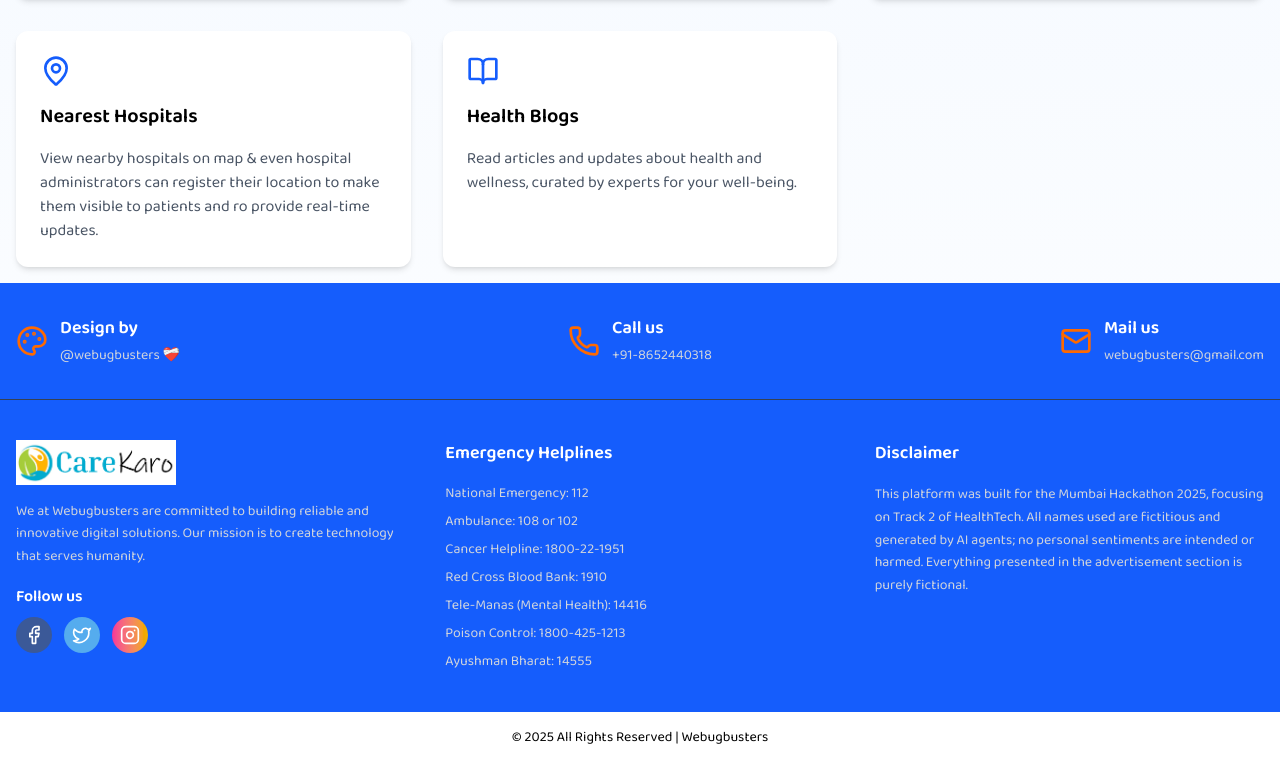
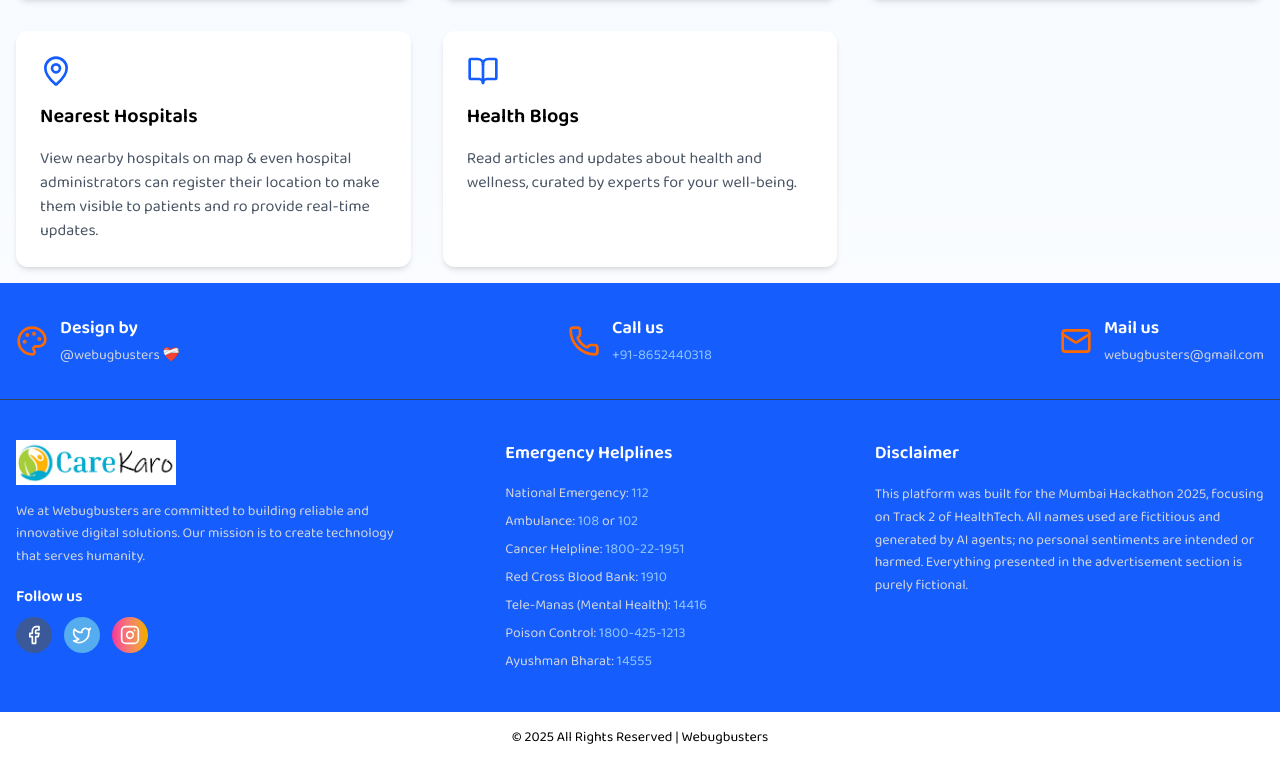
Before and after one commit to nikhil-shukl/CareKaro, a React (Vite) app in the folder client/: page / in a window 1280 px wide. Shown: the part 813-1577 px from the top of the page. Built offline with nearby package versions, Linux system fonts and the light colour scheme; no server answers.

Commit message:
footer updated bit

```diff
--- a/client/src/components/Footer.jsx
+++ b/client/src/components/Footer.jsx
@@ -20,7 +20,8 @@ const Footer = () => {
             <Phone className="text-orange-500 w-8 h-8" />
             <div className="ml-3">
               <h4 className="text-white text-lg font-semibold">Call us</h4>
-              <span className="text-sm">+91-8652440318</span>
+              <span className="text-sm">
+                <a href="tel:91-8652440318" className="text-blue-300 hover:underline">+91-8652440318</a></span>
             </div>
           </div>
           {/* Mail Us */}
@@ -61,18 +62,41 @@ const Footer = () => {
         </div>
 
         {/* Emergency Helplines */}
-        <div className="flex flex-col items-center md:items-start">
-          <h3 className="text-white text-lg font-semibold mb-4">Emergency Helplines</h3>
-          <ul className="text-sm space-y-2">
-            <li>National Emergency: 112</li>
-            <li>Ambulance: 108 or 102</li>
-            <li>Cancer Helpline: 1800-22-1951</li>
-            <li>Red Cross Blood Bank: 1910</li>
-            <li>Tele-Manas (Mental Health): 14416</li>
-            <li>Poison Control: 1800-425-1213</li>
-            <li>Ayushman Bharat: 14555</li>
-          </ul>
-        </div>
+       <div className="flex flex-col items-center md:items-start px-15">
+  <h3 className="text-white text-lg font-semibold mb-4">Emergency Helplines</h3>
+  <ul className="text-sm space-y-2">
+    <li>
+      National Emergency:{" "}
+      <a href="tel:112" className="text-blue-300 hover:underline">112</a>
+    </li>
+    <li>
+      Ambulance:{" "}
+      <a href="tel:108" className="text-blue-300 hover:underline">108</a> or{" "}
+      <a href="tel:102" className="text-blue-300 hover:underline">102</a>
+    </li>
+    <li>
+      Cancer Helpline:{" "}
+      <a href="tel:1800221951" className="text-blue-300 hover:underline">1800-22-1951</a>
+    </li>
+    <li>
+      Red Cross Blood Bank:{" "}
+      <a href="tel:1910" className="text-blue-300 hover:underline">1910</a>
+    </li>
+    <li>
+      Tele-Manas (Mental Health):{" "}
+      <a href="tel:14416" className="text-blue-300 hover:underline">14416</a>
+    </li>
+    <li>
+      Poison Control:{" "}
+      <a href="tel:18004251213" className="text-blue-300 hover:underline">1800-425-1213</a>
+    </li>
+    <li>
+      Ayushman Bharat:{" "}
+      <a href="tel:14555" className="text-blue-300 hover:underline">14555</a>
+    </li>
+  </ul>
+</div>
+
 
         {/* Disclaimer */}
         <div className="flex flex-col items-center md:items-start">
```
